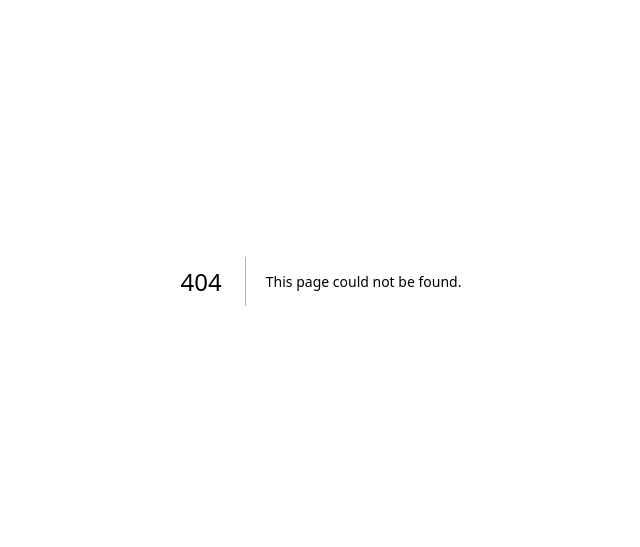
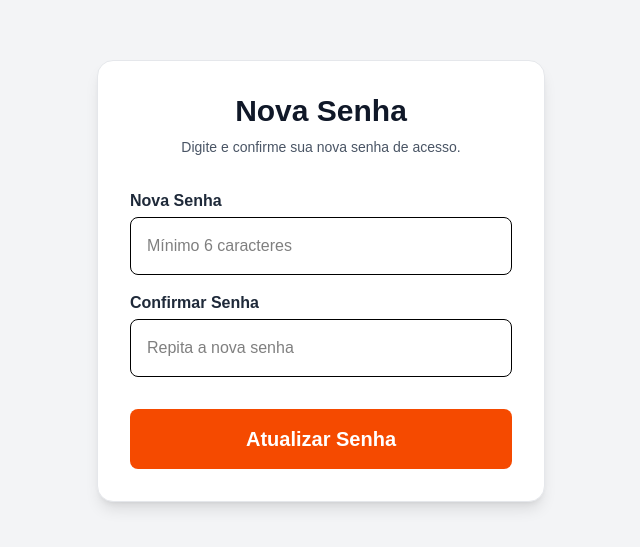
Before and after one commit to KaiqueH97/obra-certa-web, a Next.js app: page /redefinir-senha in a window 1280 px wide. Before the commit this address had no page. Shown: the part 119-666 px from the top of the page, without its empty margins (319-959 px from the left). Built offline with nearby package versions, Linux system fonts and the light colour scheme; no server answers.

Commit message:
feat: adiciona tela de redefinição de senha e conclui o fluxo de autenticação

```diff
--- /dev/null
+++ b/app/redefinir-senha/page.tsx
@@ -0,0 +1,85 @@
+"use client";
+
+import { useState } from "react";
+import { supabase } from "../../lib/supabase";
+import { useRouter } from "next/navigation";
+
+export default function RedefinirSenha() {
+  const [novaSenha, setNovaSenha] = useState("");
+  const [confirmarSenha, setConfirmarSenha] = useState("");
+  const [carregando, setCarregando] = useState(false);
+  const router = useRouter();
+
+  const handleRedefinir = async (e: React.FormEvent) => {
+    e.preventDefault();
+
+    if (novaSenha !== confirmarSenha) {
+      alert("As senhas não coincidem!");
+      return;
+    }
+
+    if (novaSenha.length < 6) {
+      alert("A senha deve ter pelo menos 6 caracteres.");
+      return;
+    }
+
+    setCarregando(true);
+
+    const { error } = await supabase.auth.updateUser({
+      password: novaSenha,
+    });
+
+    if (error) {
+      alert("Erro ao redefinir: " + error.message);
+    } else {
+      alert("Senha alterada com sucesso! Agora você pode fazer login.");
+      router.push("/"); // Volta para o Login
+    }
+    setCarregando(false);
+  };
+
+  return (
+    <main className="min-h-screen bg-gray-100 flex items-center justify-center p-6">
+      <div className="w-full max-w-md bg-white p-8 rounded-2xl shadow-lg border border-gray-200">
+        <h1 className="text-3xl font-bold text-gray-900 mb-2 text-center">Nova Senha</h1>
+        <p className="text-gray-600 mb-8 text-center text-sm">
+          Digite e confirme sua nova senha de acesso.
+        </p>
+
+        <form onSubmit={handleRedefinir} className="flex flex-col gap-4">
+          <div>
+            <label className="block text-gray-800 font-bold mb-1">Nova Senha</label>
+            <input
+              type="password"
+              placeholder="Mínimo 6 caracteres"
+              className="w-full p-4 border rounded-lg text-black focus:ring-2 focus:ring-orange-600 outline-none"
+              value={novaSenha}
+              onChange={(e) => setNovaSenha(e.target.value)}
+              required
+            />
+          </div>
+
+          <div>
+            <label className="block text-gray-800 font-bold mb-1">Confirmar Senha</label>
+            <input
+              type="password"
+              placeholder="Repita a nova senha"
+              className="w-full p-4 border rounded-lg text-black focus:ring-2 focus:ring-orange-600 outline-none"
+              value={confirmarSenha}
+              onChange={(e) => setConfirmarSenha(e.target.value)}
+              required
+            />
+          </div>
+
+          <button
+            type="submit"
+            disabled={carregando}
+            className="w-full bg-orange-600 text-white font-bold p-4 rounded-lg text-xl hover:bg-orange-700 transition mt-4 disabled:opacity-50"
+          >
+            {carregando ? "Salvando..." : "Atualizar Senha"}
+          </button>
+        </form>
+      </div>
+    </main>
+  );
+}
```
